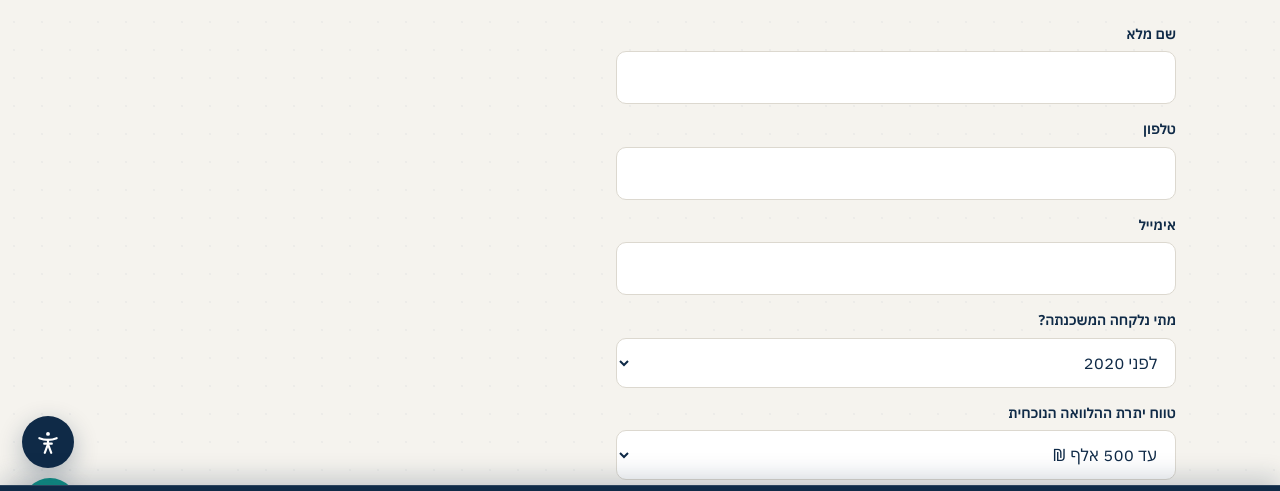
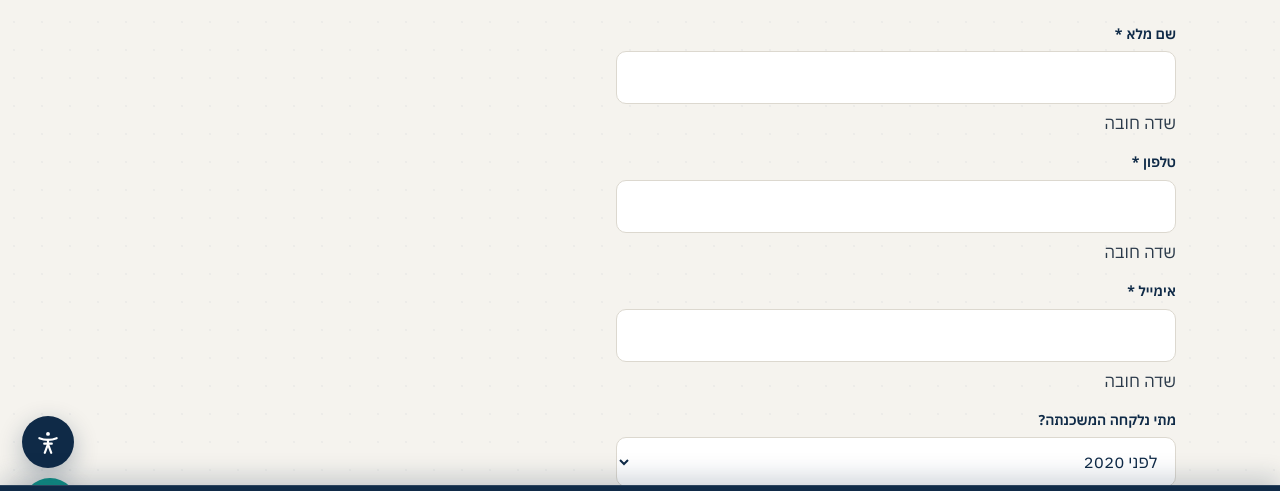
Before and after one commit to levydave1/barur-site, a plain HTML site: page pilot.html in a window 1280 px wide. Shown: the part 244-735 px from the top of the page. Drawn offline with Linux system fonts and the light colour scheme.

Commit message:
Add files via upload

```diff
--- a/pilot.html
+++ b/pilot.html
@@ -27,10 +27,10 @@
 <section class="section blob-bl"><div class="wrap">
   <div class="section-head"><h1>שאלון היכרות</h1><p class="muted">כמה פרטים בכדי שנכיר טוב יותר.</p></div>
   <div style="max-width:560px">
-    <form id="pilot-form">
-      <div class="field"><label for="p-name">שם מלא</label><input id="p-name" name="name" required></div>
-      <div class="field"><label for="p-phone">טלפון</label><input id="p-phone" name="phone" required></div>
-      <div class="field"><label for="p-email">אימייל</label><input id="p-email" name="email" type="email" required></div>
+    <form id="pilot-form" novalidate>
+      <div class="field" id="fld-name"><label for="p-name">שם מלא <span class="req-star" aria-hidden="true">*</span></label><input id="p-name" name="name" required><span class="field-error">שדה חובה</span></div>
+      <div class="field" id="fld-phone"><label for="p-phone">טלפון <span class="req-star" aria-hidden="true">*</span></label><input id="p-phone" name="phone" required><span class="field-error">שדה חובה</span></div>
+      <div class="field" id="fld-email"><label for="p-email">אימייל <span class="req-star" aria-hidden="true">*</span></label><input id="p-email" name="email" type="email" required><span class="field-error">שדה חובה</span></div>
       <div class="field"><label for="taken_year">מתי נלקחה המשכנתה?</label><select id="taken_year" name="taken_year"><option>לפני 2020</option><option>2020–2021</option><option>2022–2023</option><option>2024–היום</option><option>לא בטוח/ה</option></select></div><div class="field"><label for="balance">טווח יתרת ההלוואה הנוכחית</label><select id="balance" name="balance"><option>עד 500 אלף ₪</option><option>500–800 אלף ₪</option><option>800 אלף–1.2 מיליון ₪</option><option>מעל 1.2 מיליון ₪</option><option>לא בטוח/ה</option></select></div><div class="field"><label for="purpose">מה מעניין לבדוק</label><select id="purpose" name="purpose"><option>הורדת ריבית</option><option>קיצור תקופת ההלוואה</option><option>הארכת תקופה (הקטנת החזר חודשי)</option><option>מעבר לבנק אחר</option><option>לא בטוח/ה — שתבדקו בשבילי</option></select></div><div class="field"><label for="contact_time">מתי נוח לדבר</label><select id="contact_time" name="contact_time"><option>בוקר</option><option>צהריים</option><option>ערב</option><option>גמיש</option></select></div><div class="field"><label for="self_rating">מ-1 עד 10, עד כמה אתה מעריך שאתה לקוח טוב בבנק?</label><select id="self_rating" name="self_rating"><option>1</option><option>2</option><option>3</option><option>4</option><option>5</option><option>6</option><option>7</option><option>8</option><option>9</option><option>10</option></select></div>
       <div class="field"><label for="p-bank">באיזה בנק המשכנתה מתנהלת כיום? (לא חובה)</label><input id="p-bank" name="bank"></div>
       <div class="field" style="flex-direction:row;align-items:flex-start;gap:10px">
@@ -41,6 +41,7 @@
         <input id="p-consent" name="consent" type="checkbox" style="margin-top:4px;width:auto">
         <label for="p-consent" style="font-weight:400">מאשר/ת שברור משכנתאות (דוד לוי) ייצור איתי קשר לגבי הבדיקה, ושאשלח מסמכים רלוונטיים במידת הצורך.</label>
       </div>
+      <p class="muted" style="font-size:13px;margin-bottom:12px">* שדה חובה</p>
       <button class="btn btn-primary btn-lg" type="submit"><svg width="22" height="22" viewBox="0 0 24 24" fill="none" stroke="currentColor" stroke-width="2" stroke-linecap="round" stroke-linejoin="round"><path d="M21 11.5a8.4 8.4 0 0 1-9 8.4 8.6 8.6 0 0 1-3.9-.9L3 21l2-4.9A8.4 8.4 0 0 1 3.6 11.5a8.5 8.5 0 0 1 8.4-8.5 8.5 8.5 0 0 1 9 8.5Z"/></svg> שליחה בוואטסאפ</button>
       <p class="muted" style="font-size:13px;margin-top:12px">הטופס פותח את וואטסאפ עם סיכום התשובות מוכן לשליחה. לא שומרים פרטים באתר.</p>
     </form>
```
